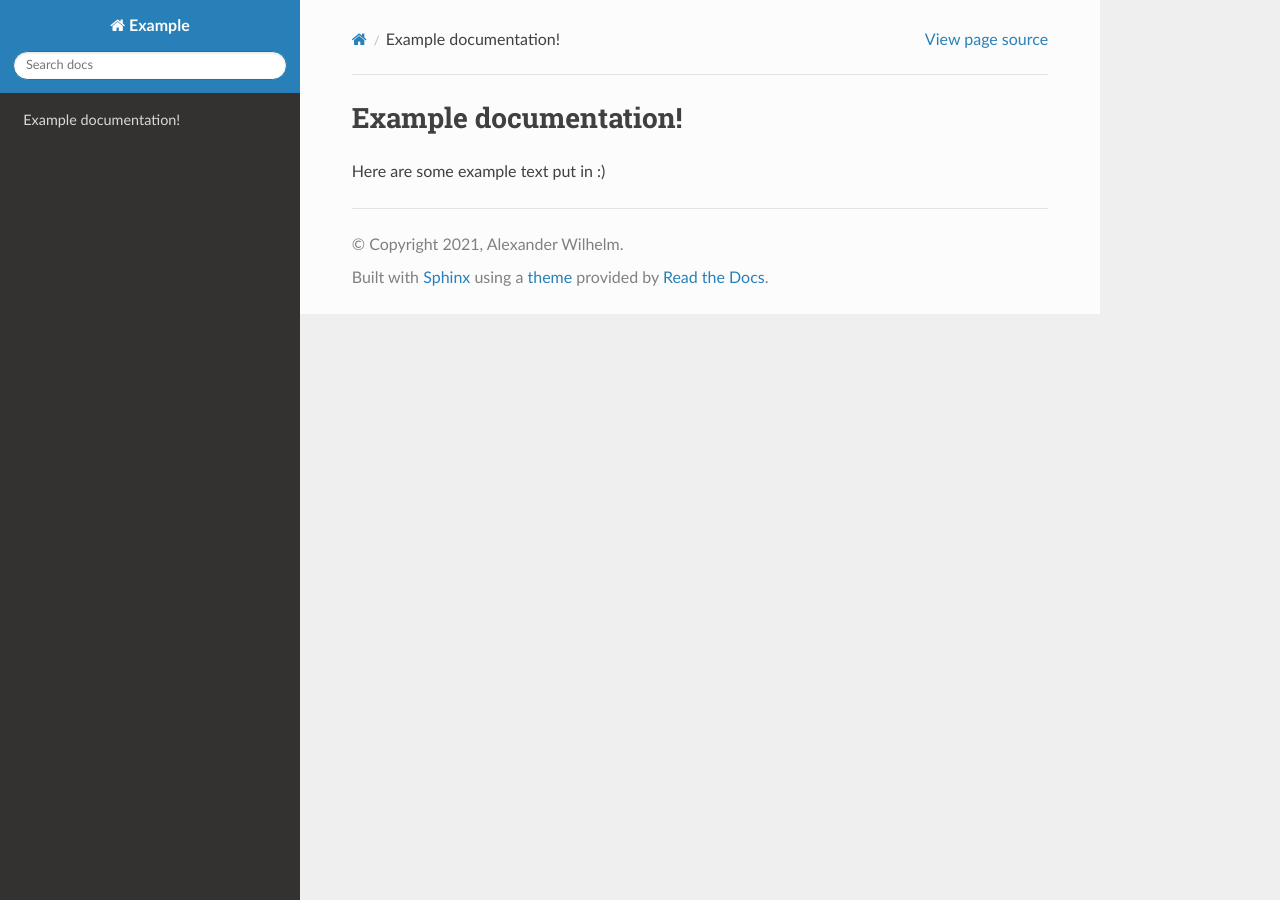
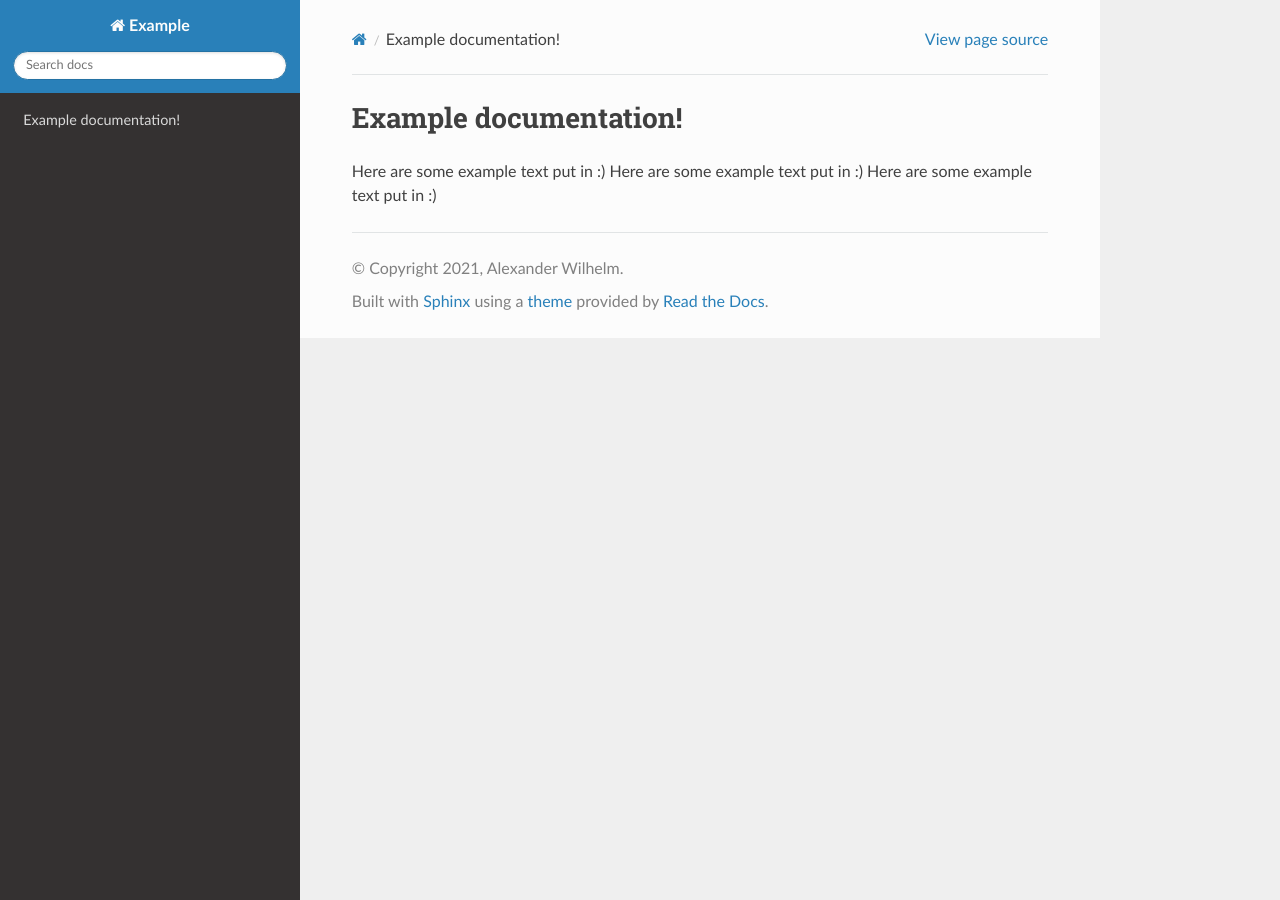
Before and after one commit to sany707/example, a Sphinx documentation site: the page built from docs/source/index.rst, in a window 1280 px wide. Built offline with Sphinx 7.4.7 and the Read the Docs theme 2.0.0, drawn with Linux system fonts in a browser that asks for light colours.

Commit message:
[CHN]: update

```diff
--- a/docs/source/index.rst
+++ b/docs/source/index.rst
@@ -1,6 +1,8 @@
 Example documentation!
 ======================
 
+Here are some example text put in :)
+Here are some example text put in :)
 Here are some example text put in :)
 
 .. toctree::
```
